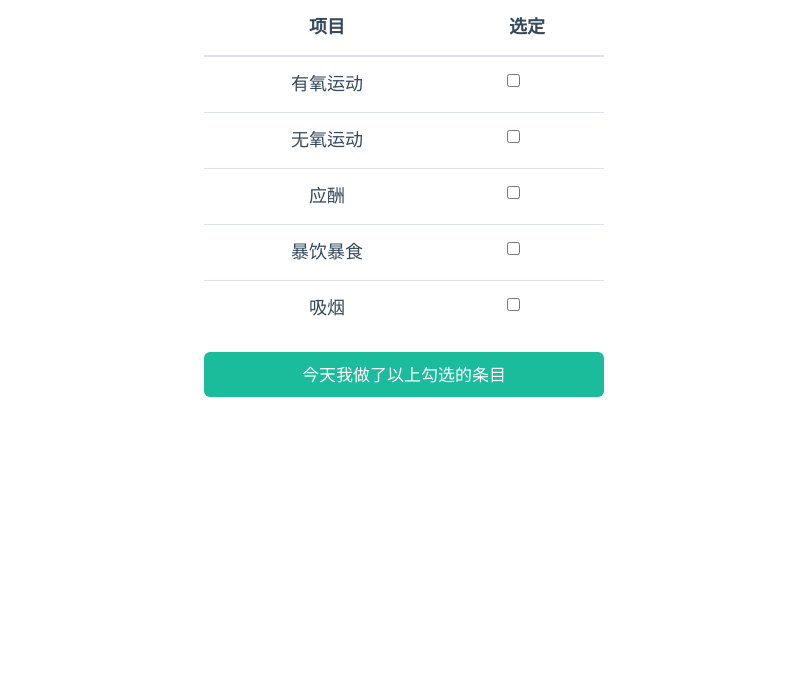
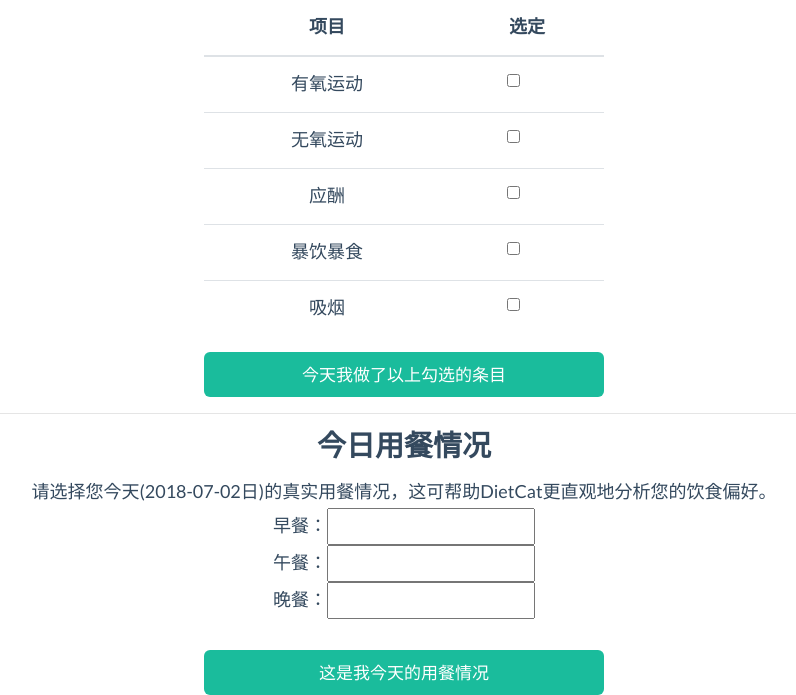
Before and after one commit to LauZyHou/DietCat, a Django app: page /punch/ in a window 1280 px wide. Shown: the part 1614-2309 px from the top of the page, without its empty margins (236-1032 px from the left). Before the commit the page ends 2011 px from the top, so only its background shows below. Run offline with Django 3.2, Linux system fonts and the light colour scheme; some libraries are stand-ins or nearby versions.

Commit message:
添加今日用餐情况于打卡页面

```diff
--- a/mainapp/views.py
+++ b/mainapp/views.py
@@ -3,6 +3,7 @@ from django.shortcuts import HttpResponse
 # 下载文件要用
 from django.http import FileResponse
 from mainapp import dao as mainapp_dao
+import datetime
 
 
 # Create your views here.
@@ -84,7 +85,9 @@ def getBdyMsg(request):
 
 # 用户要进入昨日打卡页面
 def getPunchPage(request):
-    return render(request, r'web/punch.html')
+    # 获取服务器时间
+    serverDate = datetime.datetime.now().strftime('%Y-%m-%d')
+    return render(request, r'web/punch.html', {'serverDate': serverDate})
 
 
 # 用户要进入一日三餐建议页面
--- a/templates/web/punch.html
+++ b/templates/web/punch.html
@@ -89,4 +89,21 @@
             </form>
         </div>
     </div>
+
+    <div class="cntrdiv">
+        <hr>
+        <h4>今日用餐情况</h4>
+        请选择您今天({{ serverDate }}日)的真实用餐情况，这可帮助DietCat更直观地分析您的饮食偏好。
+        <div class="formbox">
+            <form>
+                早餐：<input type="text">
+                <br>
+                午餐：<input type="text">
+                <br>
+                晚餐：<input type="text">
+                <br><br>
+                <input type="submit" value="这是我今天的用餐情况" class="btn btn-block btn-lg btn-primary">
+            </form>
+        </div>
+    </div>
 {% endblock %}
```
